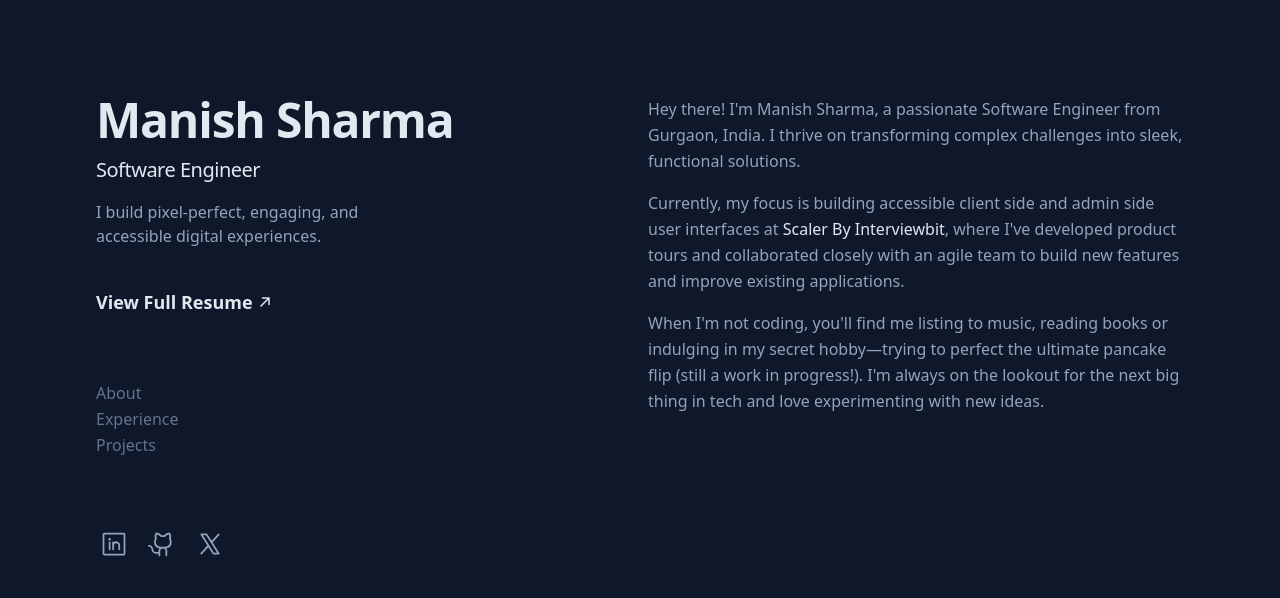
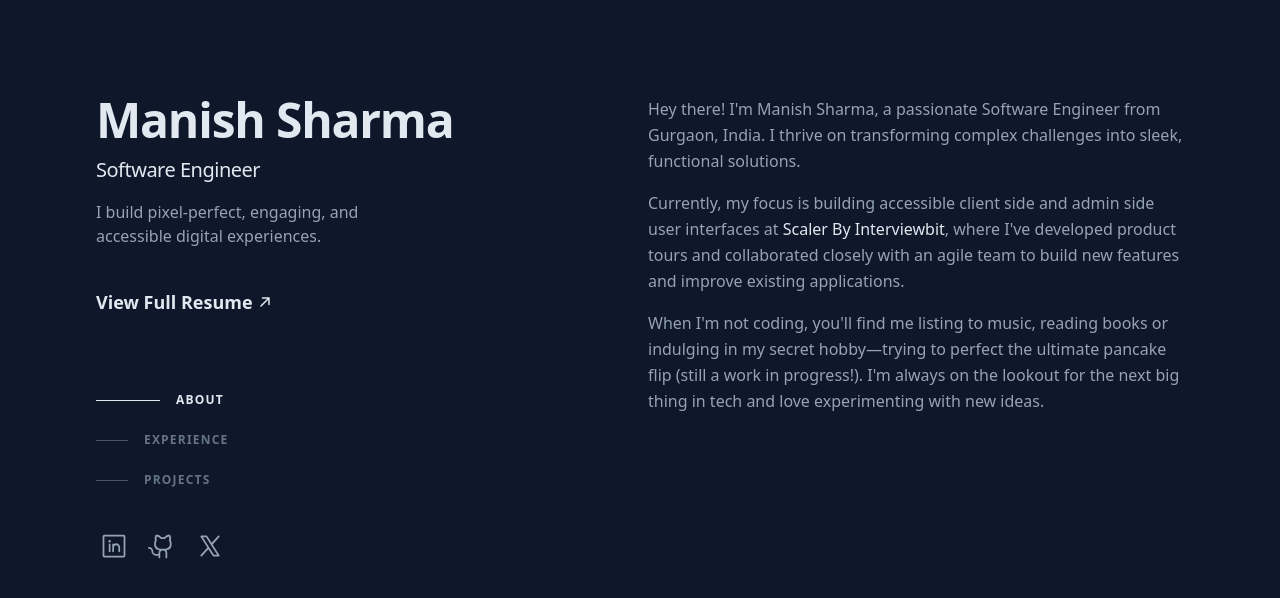
Before and after one commit to manishsharma8/manishsharma8.github.io, a Next.js app: page / in a window 1280 px wide. Shown: the top 598 px of the page. Built offline with nearby package versions, Linux system fonts and the light colour scheme.

Commit message:
feat: add active class on navbar elements

```diff
--- a/package.json
+++ b/package.json
@@ -10,6 +10,7 @@
   },
   "dependencies": {
     "@phosphor-icons/react": "^2.1.7",
+    "classnames": "^2.5.1",
     "next": "14.2.4",
     "react": "^18",
     "react-dom": "^18"
--- a/src/app/layout.tsx
+++ b/src/app/layout.tsx
@@ -12,7 +12,7 @@ export default function RootLayout({
   children: React.ReactNode;
 }>) {
   return (
-    <html lang="en">
+    <html lang="en" className="scroll-smooth">
       <body className="font-sans bg-slate-900 text-slate-400 selection:bg-cyan-300 selection:text-cyan-900 leading-relaxed antialiased">
         {children}
       </body>
--- a/src/components/Header/Navbar.tsx
+++ b/src/components/Header/Navbar.tsx
@@ -1,14 +1,66 @@
+"use client";
+
+import { useEffect, useState } from "react";
+import Link from "next/link";
+import classNames from "classnames";
+
 import { NAV_LINKS } from "@/utils/constants";
-import Link from "next/link";
 
 const Navbar = () => {
+  const [activeLink, setActiveLink] = useState('');
+
+  useEffect(() => {
+    const sections = document.querySelectorAll('section');
+    const options = {
+      root: null,
+      rootMargin: '0px',
+      threshold: 0.5,
+    };
+
+    const observer = new IntersectionObserver((entries) => {
+      entries.forEach((entry) => {
+        if (entry.isIntersecting) {
+          setActiveLink(entry.target.id);
+        }
+      });
+    }, options);
+
+    sections.forEach((section) => {
+      observer.observe(section);
+    });
+
+    return () => {
+      sections.forEach((section) => {
+        observer.unobserve(section);
+      });
+    };
+  }, []);
+
   return (
     <nav className="nav hidden lg:block mt-16 w-max">
       <ul>
-        {NAV_LINKS.map(({ href, name }) => (
-          <li key={name} className="cursor-pointer text-slate-500 hover:text-slate-200">
-            <Link href={href}>
-              {name}
+        {NAV_LINKS.map(({ href, name, section }) => (
+          <li key={name}>
+            <Link
+              href={href}
+              className={classNames(
+                'cursor-pointer flex items-center hover:text-slate-200 group py-3', {
+                  'text-slate-200': activeLink === section,
+                  'text-slate-500': activeLink !== section,
+                }
+              )}
+            >
+              <span
+                className={classNames(
+                  'block h-px group-hover:bg-slate-200 group-hover:w-16 transition-all mr-4', {
+                    'w-16 bg-slate-200': activeLink === section,
+                    'w-8 bg-slate-600': activeLink !== section,
+                  }
+                )}
+              />
+              <span className="text-xs font-bold uppercase tracking-widest">
+                {name}
+              </span>
             </Link>
           </li>
         ))}
--- a/src/utils/constants.ts
+++ b/src/utils/constants.ts
@@ -12,9 +12,9 @@ export const PROFILE = {
 } as const;
 
 export const NAV_LINKS: NavLink[] = [
-  { name: "About", href: "#about" },
-  { name: "Experience", href: "#experience" },
-  { name: "Projects", href: "#projects" },
+  { name: "About", href: "#about", section: "about" },
+  { name: "Experience", href: "#experience", section: 'experience' },
+  { name: "Projects", href: "#projects", section: "projects" },
 ];
 
 export const SOCIALS: SocialLink[] = [
--- a/src/utils/types.ts
+++ b/src/utils/types.ts
@@ -1,8 +1,10 @@
+import { Route } from "next";
 import { Icon } from "@phosphor-icons/react";
 
 interface NavLink {
   name: string;
-  href: string;
+  href: Route;
+  section: 'about' | 'experience' | 'projects'
 }
 
 interface SocialLink {
```
Also changed, not shown: 1 other file (tests, documents, lock files or other folders).
